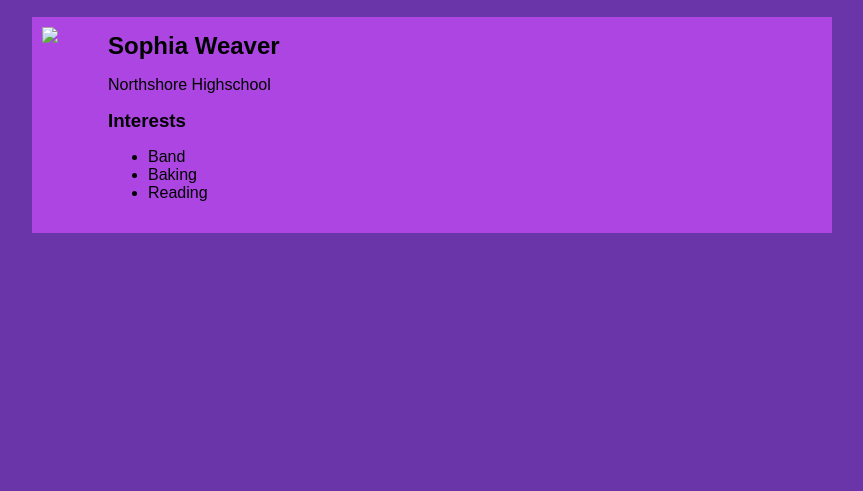
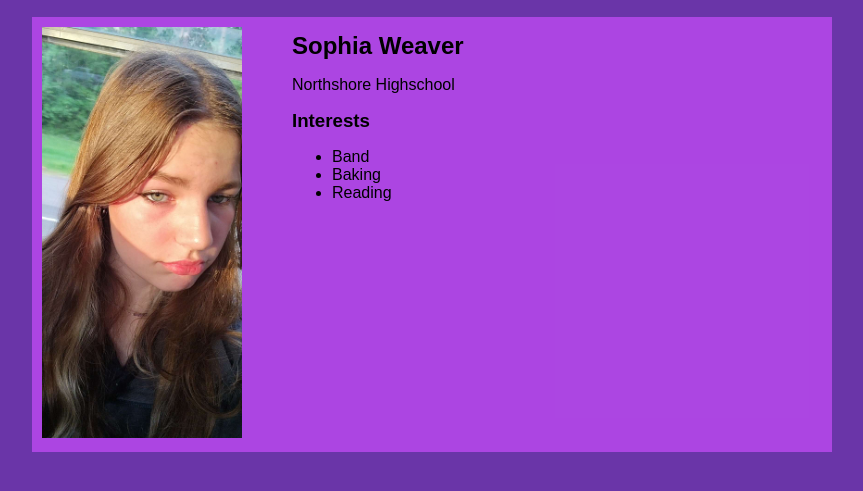
Before and after one commit to sophiaweaver/sophiaweaver.github.io, a plain HTML site: page index.html in a window 1280 px wide. Shown: the part 91-582 px from the top of the page, without its empty margins (208-1071 px from the left). Drawn offline with Linux system fonts and the light colour scheme.

Commit message:
pushing first website

```diff
--- a/index.html
+++ b/index.html
@@ -87,7 +87,7 @@
             <main>
                 <!-- Sidebar section -->
                 <div class="sidebar">
-                    <img class="sidebar-img" src ="Snapchat-1331523771.jpg">
+                    <img class="sidebar-img" src ="images/Snapchat-1331523771.jpg">
                 </div>
                 <!-- Content section -->
                 <div class="content">
```
